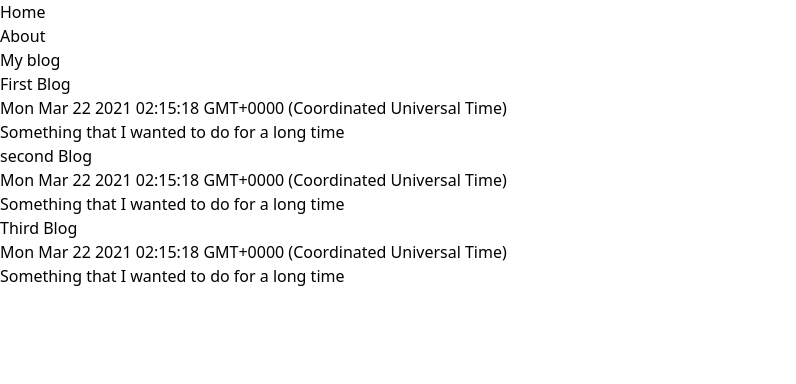
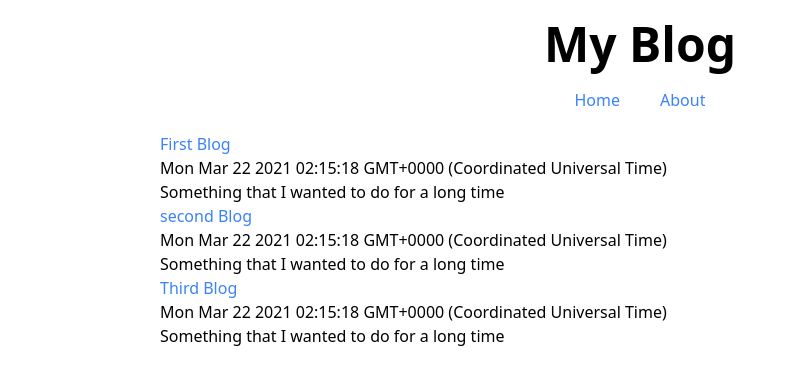
Before and after one commit to ananthanandanan/blog-nextjs-tailwind, a Next.js app: page / in a window 1280 px wide. Shown: the top 384 px of the page, without its empty margins (0-796 px from the left). Built offline with nearby package versions, Linux system fonts and the light colour scheme.

Commit message:
bloglist component

```diff
--- a/pages/_app.js
+++ b/pages/_app.js
@@ -2,13 +2,17 @@ import '../styles/globals.css'
 import Link from 'next/link';
 function MyApp({ Component, pageProps }) {
   return (
-      <div>
-        <nav>
-          <ul>
-            <li><Link href="/"><a>Home</a></Link></li>
-              <li><Link href="/about"><a>About</a></Link></li>
-          </ul>
-        </nav>
+      <div className="mx-auto my-5 w-9/12">
+          <header>
+              <h1 className="text-5xl font-bold text-center">My Blog</h1>
+              <nav>
+                  <ul className="flex flex-row space-x-10 justify-center my-5">
+                      <li><Link href="/"><a>Home</a></Link></li>
+                      <li><Link href="/about"><a>About</a></Link></li>
+                  </ul>
+              </nav>
+          </header>
+
       <Component {...pageProps} />
       </div>
       )
--- a/pages/index.js
+++ b/pages/index.js
@@ -11,23 +11,27 @@ export default function Home() {
             <link rel="icon" href="/favicon.ico" />
         </Head>
 
-        <main>
-            <h1>My blog</h1>
-
-        </main>
         <div>
             {blogPost.map((post) => (
-                <div key={post.slug}>
-                    <div><Link href={`/blog/${post.slug}`}>
-                        <a>{post.title}</a>
-                    </Link></div>
-                    <div>{post.date.toString()}</div>
-                    <div>{post.content}</div>
-
-                </div>
+                <BlogList key={post.slug} {...post}/>
             ))}
         </div>
 
     </div>
   )
 }
+
+function BlogList( { slug, title, date, content }) {
+
+    return (
+
+        <div>
+            <div><Link href={`/blog/${slug}`}>
+                <a>{title}</a>
+            </Link></div>
+            <div>{date}</div>
+            <div>{content}</div>
+
+        </div>
+    )
+}
--- a/styles/globals.css
+++ b/styles/globals.css
@@ -1,3 +1,9 @@
 @tailwind base;
 @tailwind components;
 @tailwind utilities;
+
+@layer base {
+    a {
+        @apply text-blue-500 hover:text-blue-700;
+    }
+}
```
